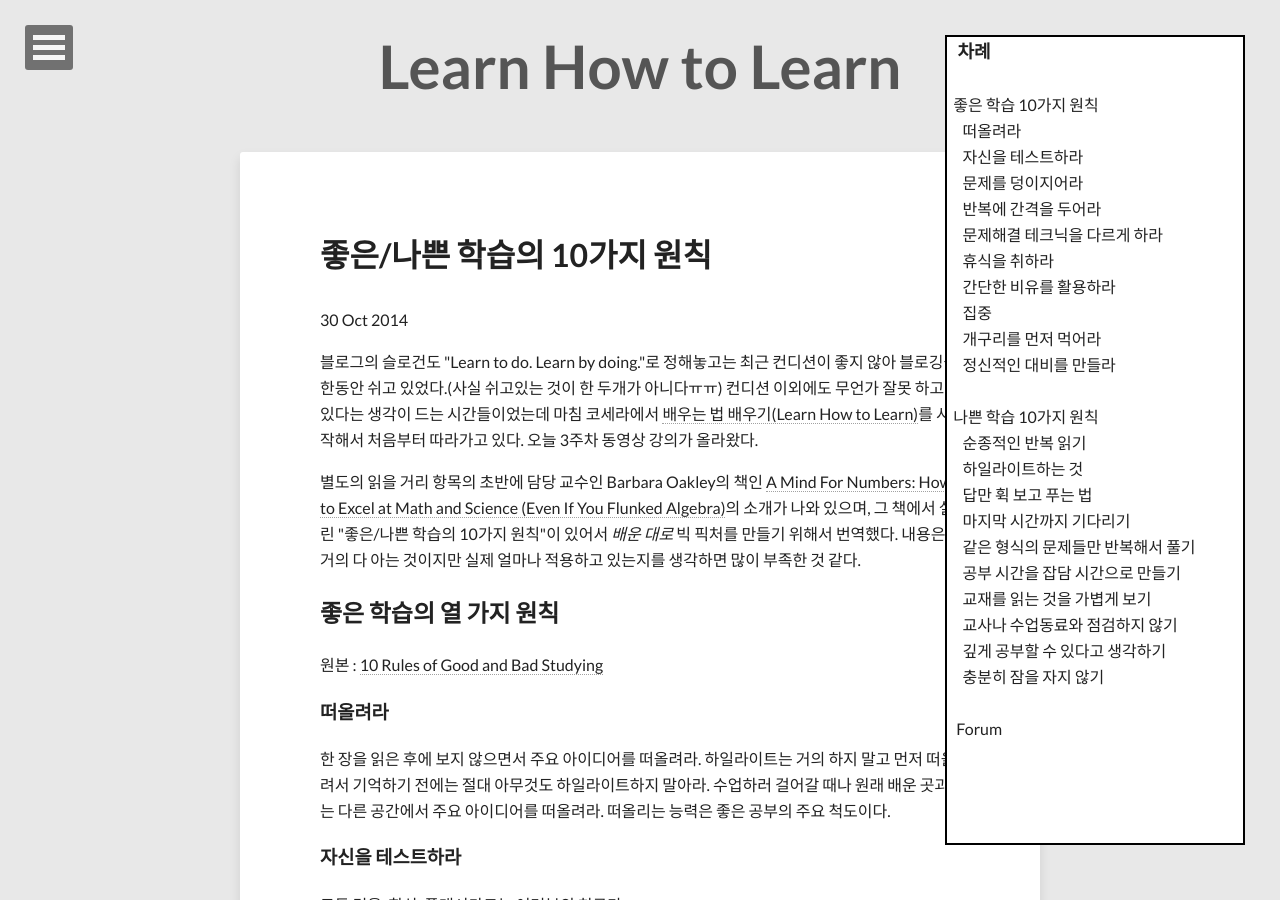
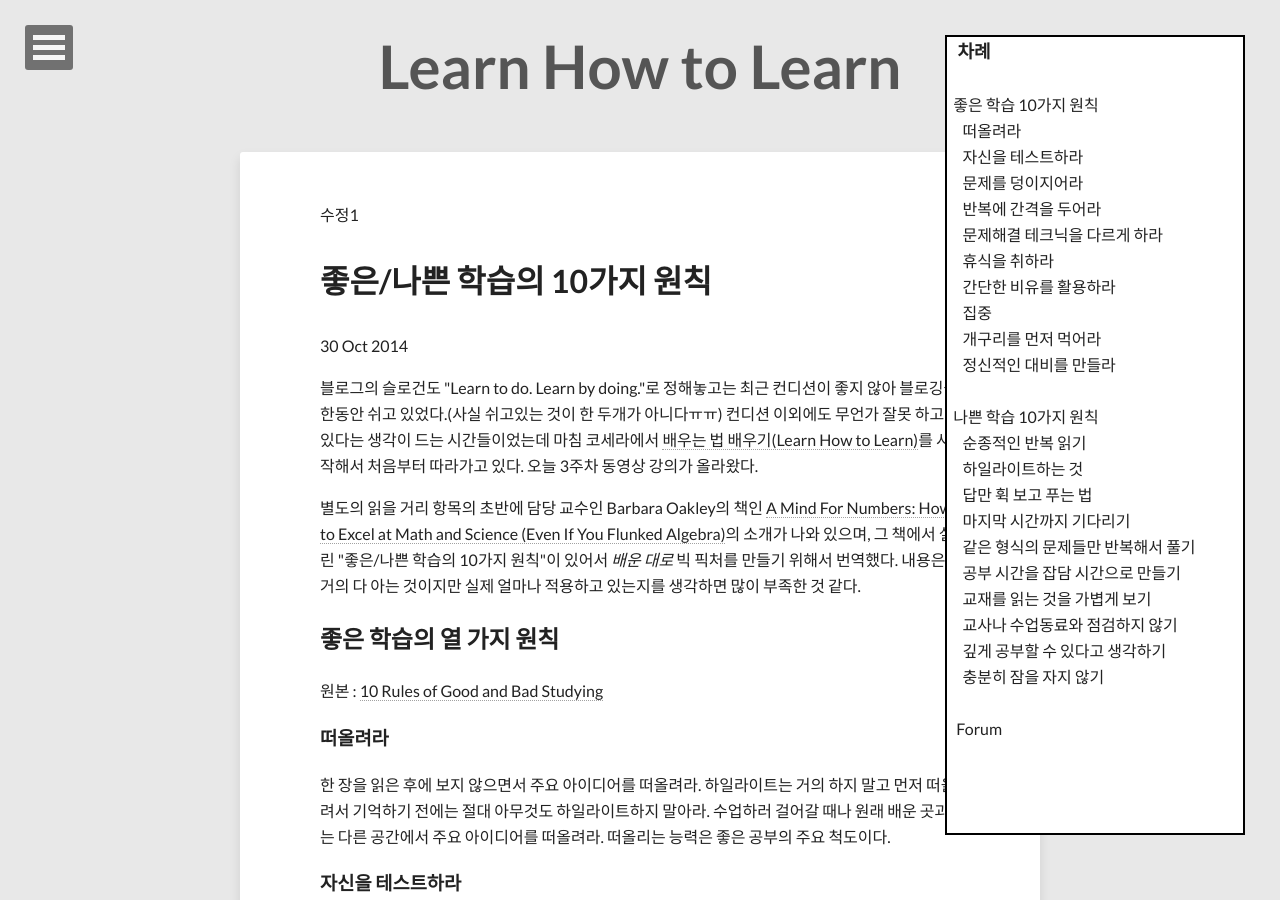
Before and after one commit to geoncheollee/geonblog, a Jekyll site: the page built from how_study.html, in a window 1280 px wide and 900 px high. Built offline with Jekyll 4.4.1, drawn with Linux system fonts in a browser that asks for light colours; nearby versions of some CDN libraries; comment, search, counter and statistics services are not loaded.

Commit message:
20141103_hong

```diff
--- a/how_study.html
+++ b/how_study.html
@@ -10,10 +10,11 @@ image:
   creditlink: http://www.dargadgetz.com/ios-7-abstract-wallpaper-pack-for-iphone-5-and-ipod-touch-retina/-->
 share: true
 ---
+수정1
 
 <html>
 <body>
-	<div style="background: white; height: 810px; width: 300px; border: 2px solid black; position: fixed; top: 35px; right: 35px;">
+	<div style="background: white; height: 800px; width: 300px; border: 2px solid black; position: fixed; top: 35px; right: 35px;">
   			<b><span style="font-size: large;">&nbsp;&nbsp;&nbsp;차례</span></b><br /><br>
   			<a href="#good"> &nbsp;&nbsp;좋은 학습 10가지 원칙</a> <br>
   			<a href="#good1"> &nbsp;&nbsp;&nbsp;&nbsp;&nbsp;떠올려라 </a> <br>
```
